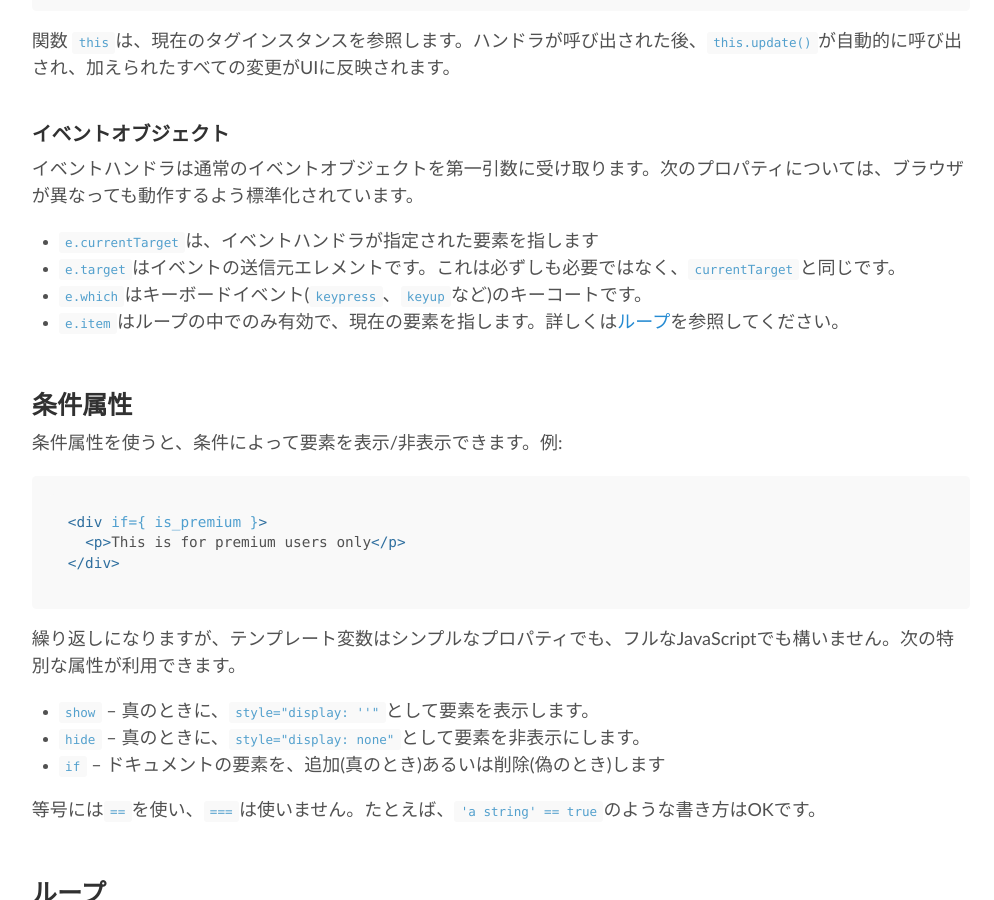
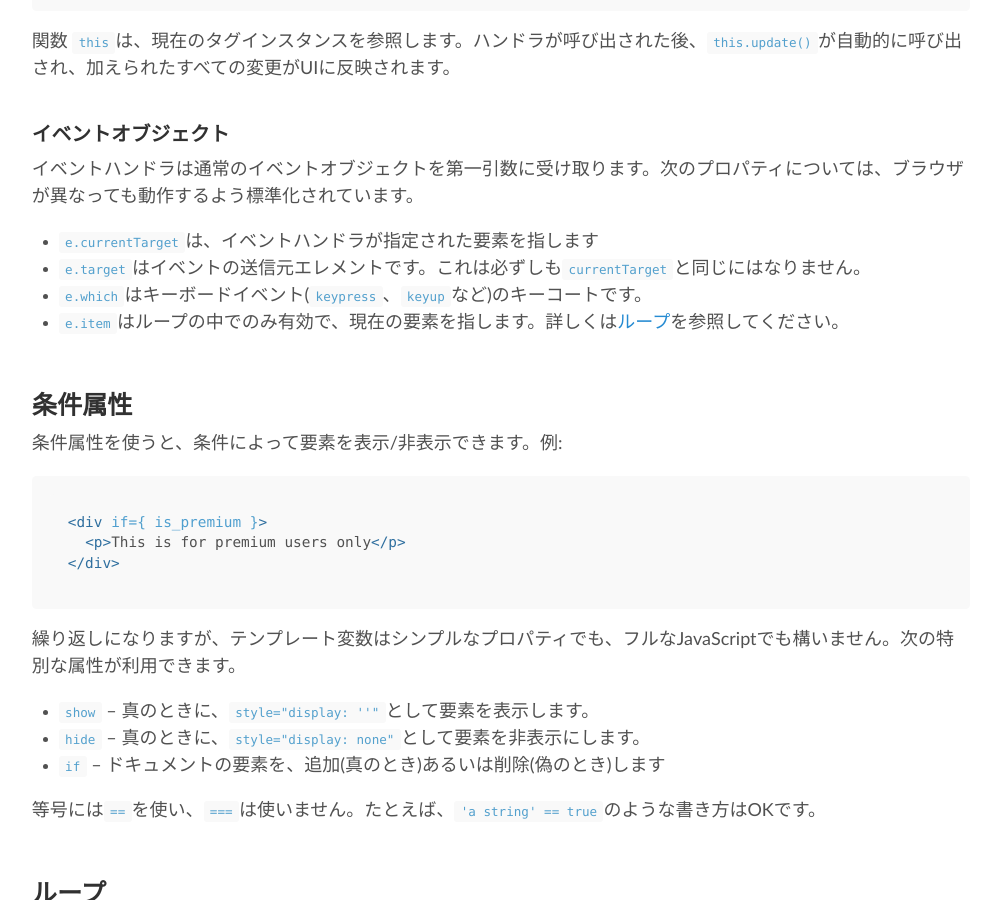
Before and after one commit to riot/riot.github.io, a Jekyll site: the page built from ja/guide/index.md, in a window 1280 px wide and 900 px high, scrolled down 17401 px. Shown: the whole window, without its empty margins (139-1133 px from the left). Built offline with Jekyll 4.4.1, drawn with Linux system fonts in a browser that asks for light colours; nearby versions of some CDN libraries.

Commit message:
Fix mistranslation in ja/guide/index.md
The original document says:
    `e.target` is the originating element. This is not necessarily the same as `currentTarget`.

But the previous version
    `e.target`はイベントの送信元エレメントです。これは必ずしも必要ではなく、`currentTarget`と同じです。
means the opposite:
    `e.target` is the originating element. This is not necessary and is same as `currentTarget`.

This commit fixes the mistranslation.

```diff
--- a/ja/guide/index.md
+++ b/ja/guide/index.md
@@ -692,7 +692,7 @@ DOMイベントを扱う関数は「イベントハンドラ」と呼ばれま
 イベントハンドラは通常のイベントオブジェクトを第一引数に受け取ります。次のプロパティについては、ブラウザが異なっても動作するよう標準化されています。
 
 - `e.currentTarget`は、イベントハンドラが指定された要素を指します
-- `e.target`はイベントの送信元エレメントです。これは必ずしも必要ではなく、`currentTarget`と同じです。
+- `e.target`はイベントの送信元エレメントです。これは必ずしも`currentTarget`と同じにはなりません。
 - `e.which`はキーボードイベント(`keypress`、`keyup`など)のキーコートです。
 - `e.item`はループの中でのみ有効で、現在の要素を指します。詳しくは[ループ](#loops)を参照してください。
 
```
